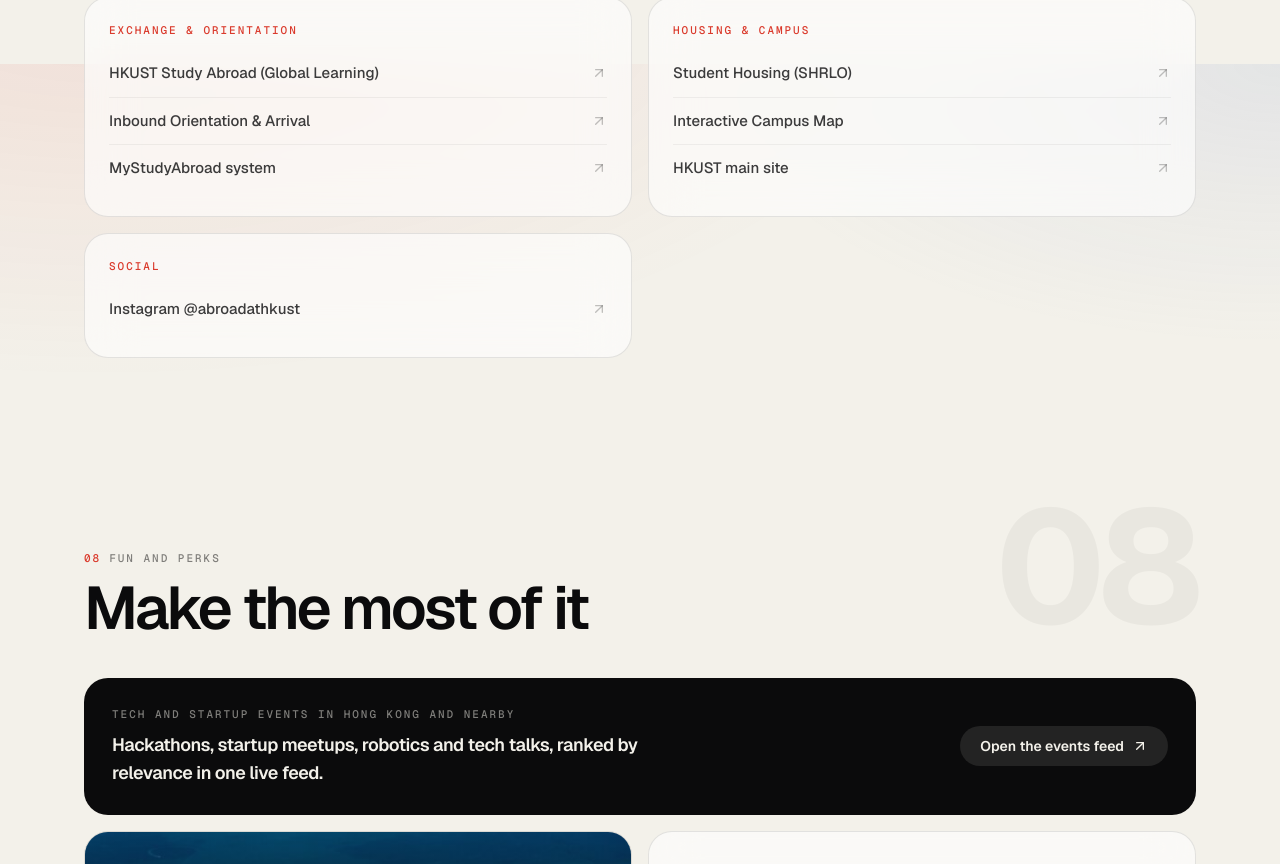
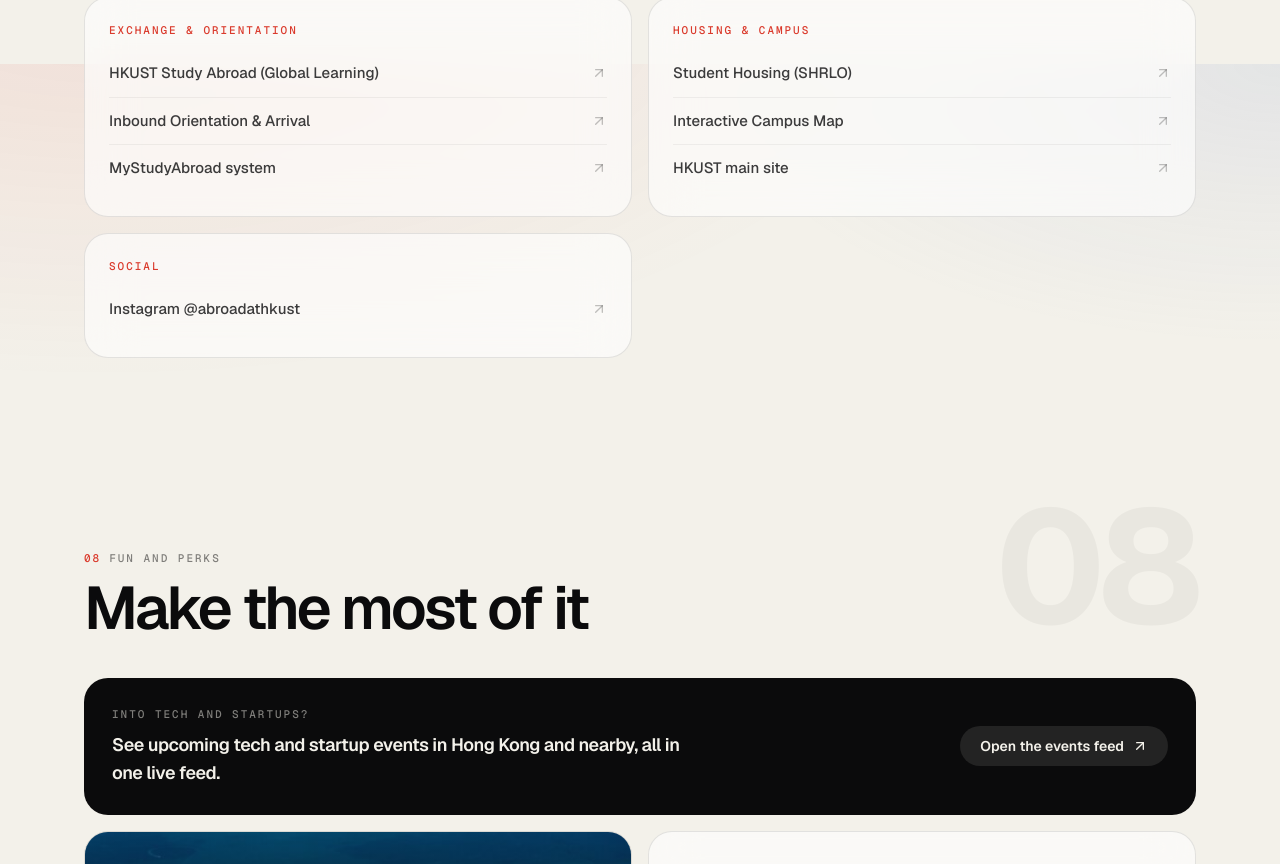
Before and after one commit to KarinaKKarinaK/HKUST-view, a Next.js app: page / in a window 1280 px wide. Shown: the part 11136-12000 px from the top of the page. Built offline with nearby package versions, Linux system fonts and the light colour scheme.

Commit message:
Reword events feed card to lead with tech and startup interest

```diff
--- a/components/sections.tsx
+++ b/components/sections.tsx
@@ -1175,11 +1175,11 @@
       >
         <div>
           <p className="font-mono text-[11px] font-medium uppercase tracking-[0.18em] text-paper/50 group-hover:text-paper/80">
-            Tech and startup events in Hong Kong and nearby
+            Into tech and startups?
           </p>
           <p className="mt-2 max-w-xl text-lg font-semibold tracking-tight">
-            Hackathons, startup meetups, robotics and tech talks, ranked by relevance in
-            one live feed.
+            See upcoming tech and startup events in Hong Kong and nearby, all in one live
+            feed.
           </p>
         </div>
         <span className="inline-flex shrink-0 items-center gap-2 rounded-full bg-paper/10 px-5 py-2.5 text-sm font-semibold">
```
